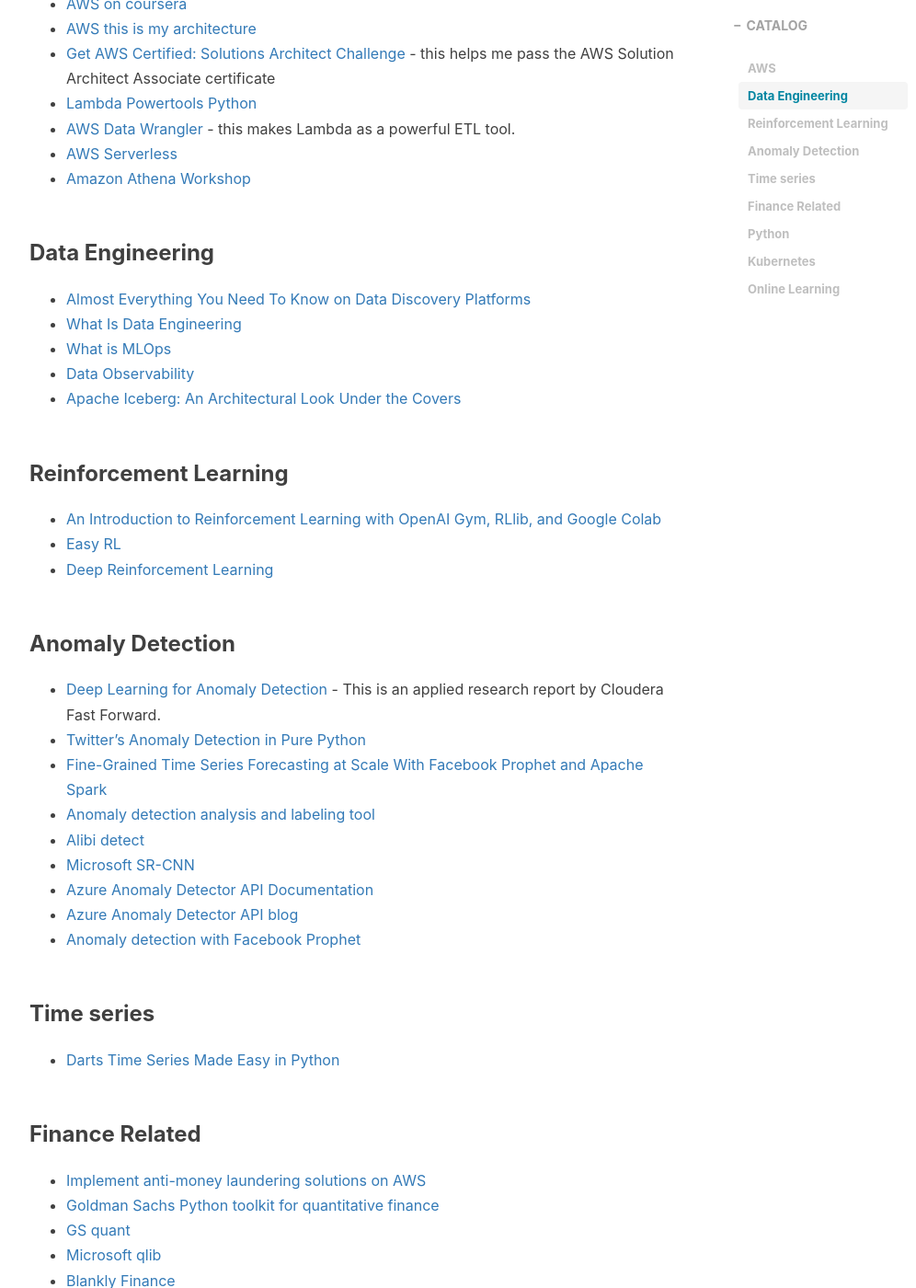
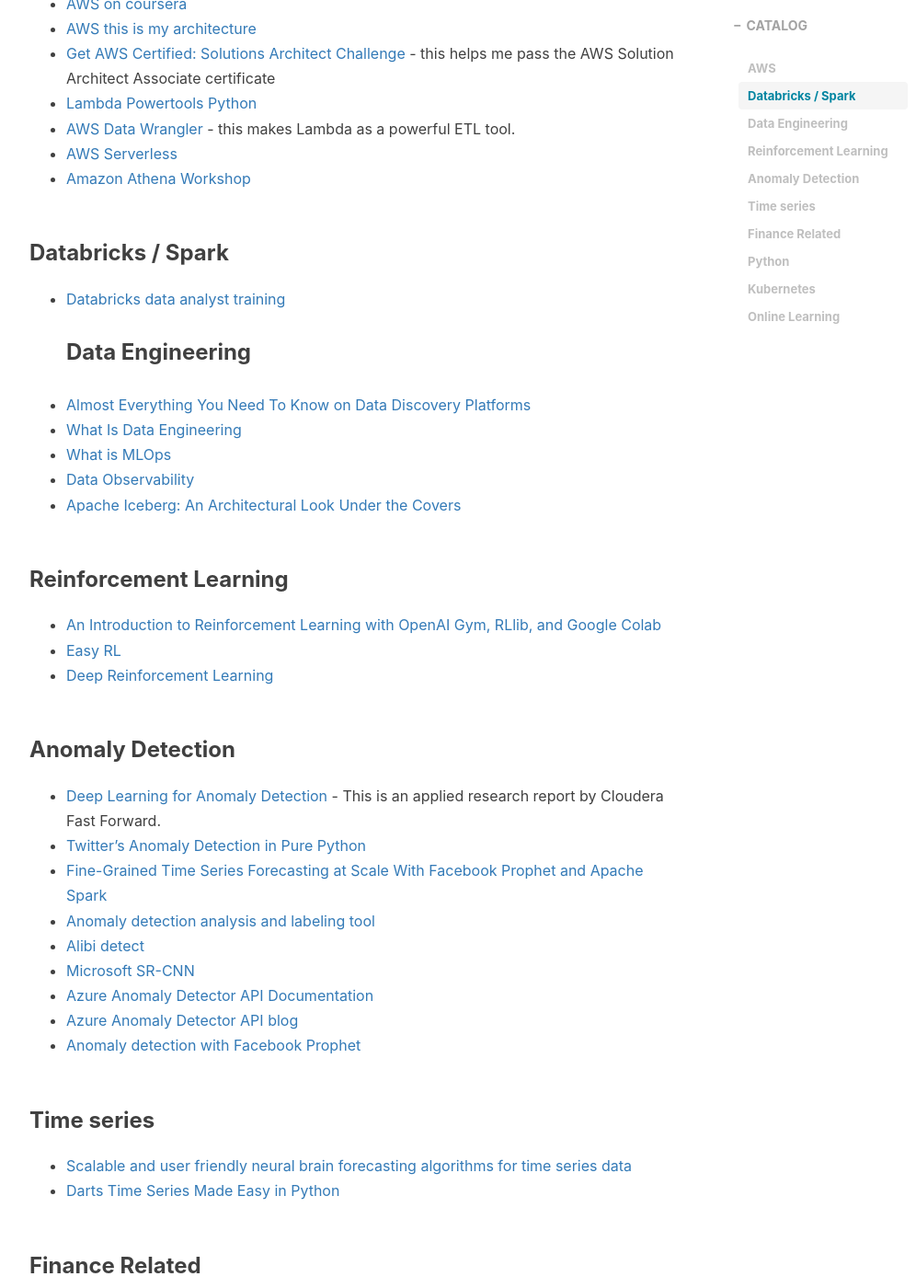
Before and after one commit to q15928/q15928.github.io, a Jekyll site: the page built from _posts/2021-11-14-resources.md, in a window 1280 px wide and 1400 px high, scrolled down 837 px. Shown: the whole window at 92% size, without its empty margins (233-1229 px from the left). Built offline with Jekyll 4.4.1, drawn with Linux system fonts in a browser that asks for light colours; nearby versions of some CDN libraries; comment, search, counter and statistics services are not loaded.

Commit message:
add databricks cert post

```diff
--- a/_posts/2021-11-14-resources.md
+++ b/_posts/2021-11-14-resources.md
@@ -26,6 +26,9 @@ A list of curated resources which is growing over the time。
 - [AWS Serverless](https://serverlessland.com/)
 - [Amazon Athena Workshop](https://catalog.us-east-1.prod.workshops.aws/workshops/9981f1a1-abdc-49b5-8387-cb01d238bb78/en-US/)
 
+### Databricks / Spark
+- [Databricks data analyst training](
+https://files.training.databricks.com/distributions/data-analysis-with-databricks/v1.1.5/site/index.html)
 ### Data Engineering
 - [Almost Everything You Need To Know on Data Discovery Platforms](https://eugeneyan.com/writing/data-discovery-platforms/)
 - [What Is Data Engineering](https://realpython.com/python-data-engineer/)
@@ -50,6 +53,7 @@ A list of curated resources which is growing over the time。
 - [Anomaly detection with Facebook Prophet](https://medium.com/analytics-vidhya/time-series-forecast-anomaly-detection-with-facebook-prophet-558136be4b8d)
 
 ### Time series
+- [Scalable and user friendly neural brain forecasting algorithms for time series data](https://github.com/Nixtla/neuralforecast)
 - [Darts Time Series Made Easy in Python](https://unit8co.github.io/darts/)
 
 ### Finance Related
```
Also changed, not shown: _posts/2020-04-22-headache-history.md (+4 -0 lines), _posts/2022-08-28-databricks-cert.md (added, +19 -0 lines).
